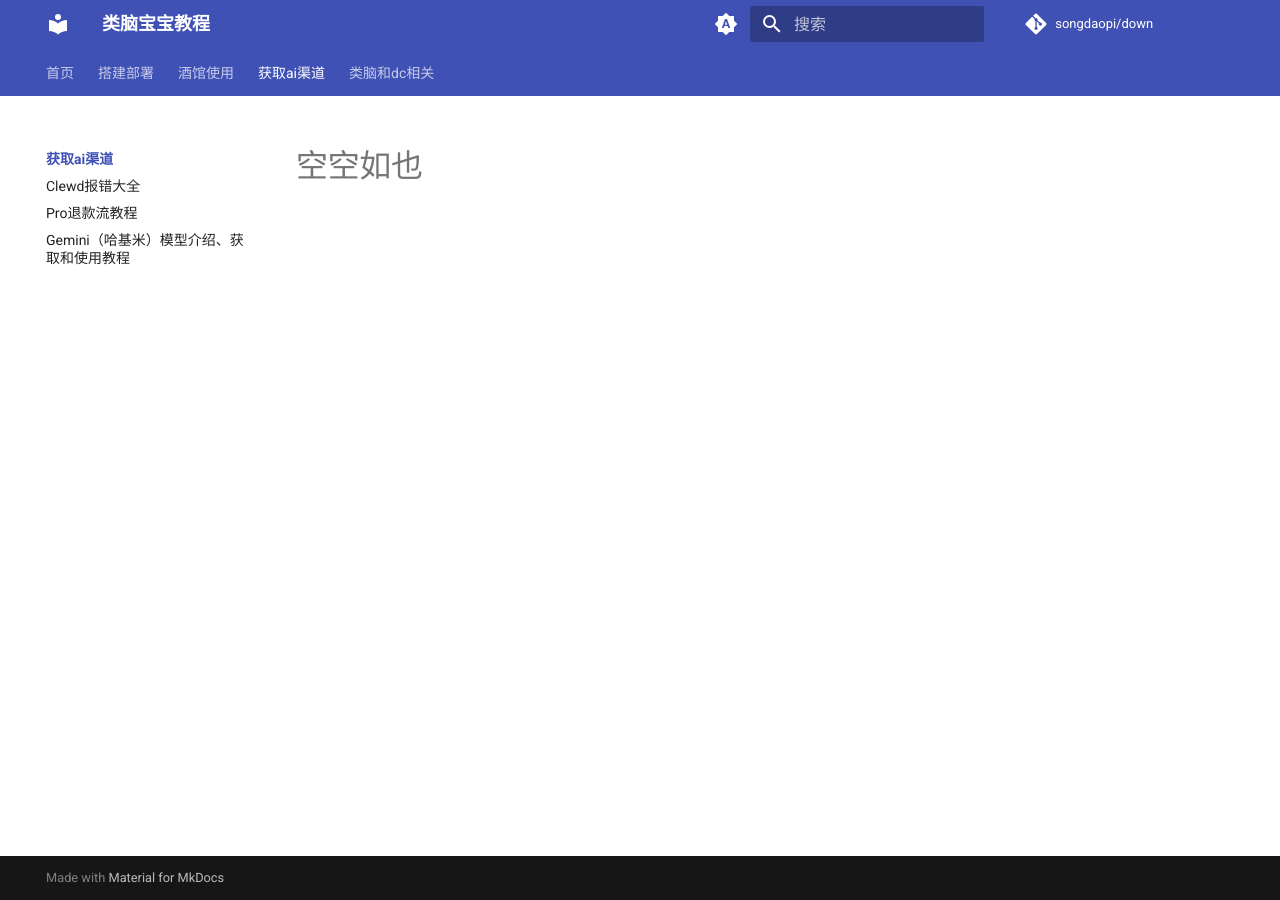
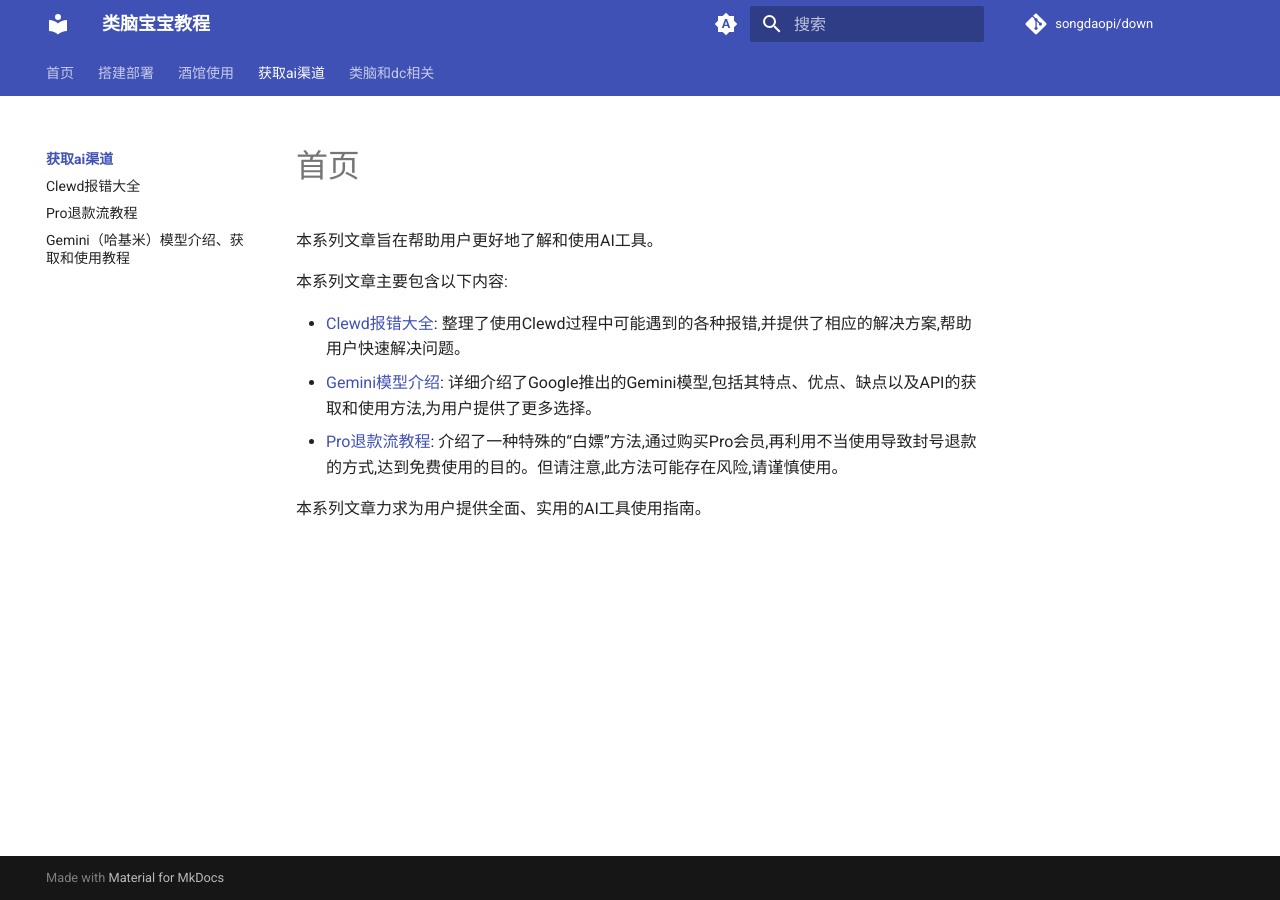
Before and after one commit to supmamamamma/baoleinao, an MkDocs documentation site: the page built from docs/get_ai/index.md, in a window 1280 px wide. Built offline with MkDocs 1.6.1 and Material for MkDocs 9.7.7, drawn with Linux system fonts in a browser that asks for light colours; comment, search, counter and statistics services are not loaded.

Commit message:
add:总结

```diff
--- a/docs/get_ai/index.md
+++ b/docs/get_ai/index.md
@@ -1 +1,9 @@
-# 空空如也
+本系列文章旨在帮助用户更好地了解和使用AI工具。
+
+本系列文章主要包含以下内容:
+
+*   [Clewd报错大全](clewd.md): 整理了使用Clewd过程中可能遇到的各种报错,并提供了相应的解决方案,帮助用户快速解决问题。
+*   [Gemini模型介绍](Gemini.md): 详细介绍了Google推出的Gemini模型,包括其特点、优点、缺点以及API的获取和使用方法,为用户提供了更多选择。
+*   [Pro退款流教程](pro_refund.md): 介绍了一种特殊的“白嫖”方法,通过购买Pro会员,再利用不当使用导致封号退款的方式,达到免费使用的目的。但请注意,此方法可能存在风险,请谨慎使用。
+
+本系列文章力求为用户提供全面、实用的AI工具使用指南。
```
